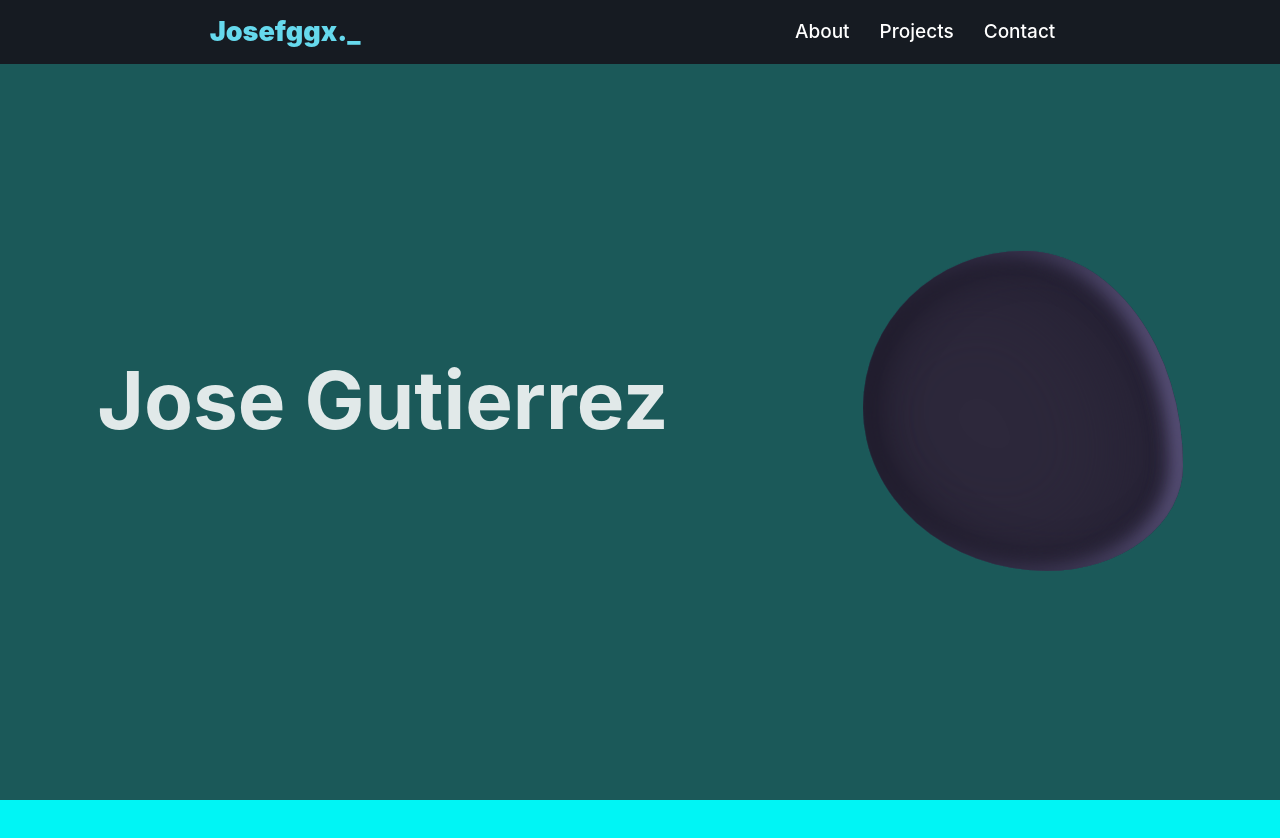
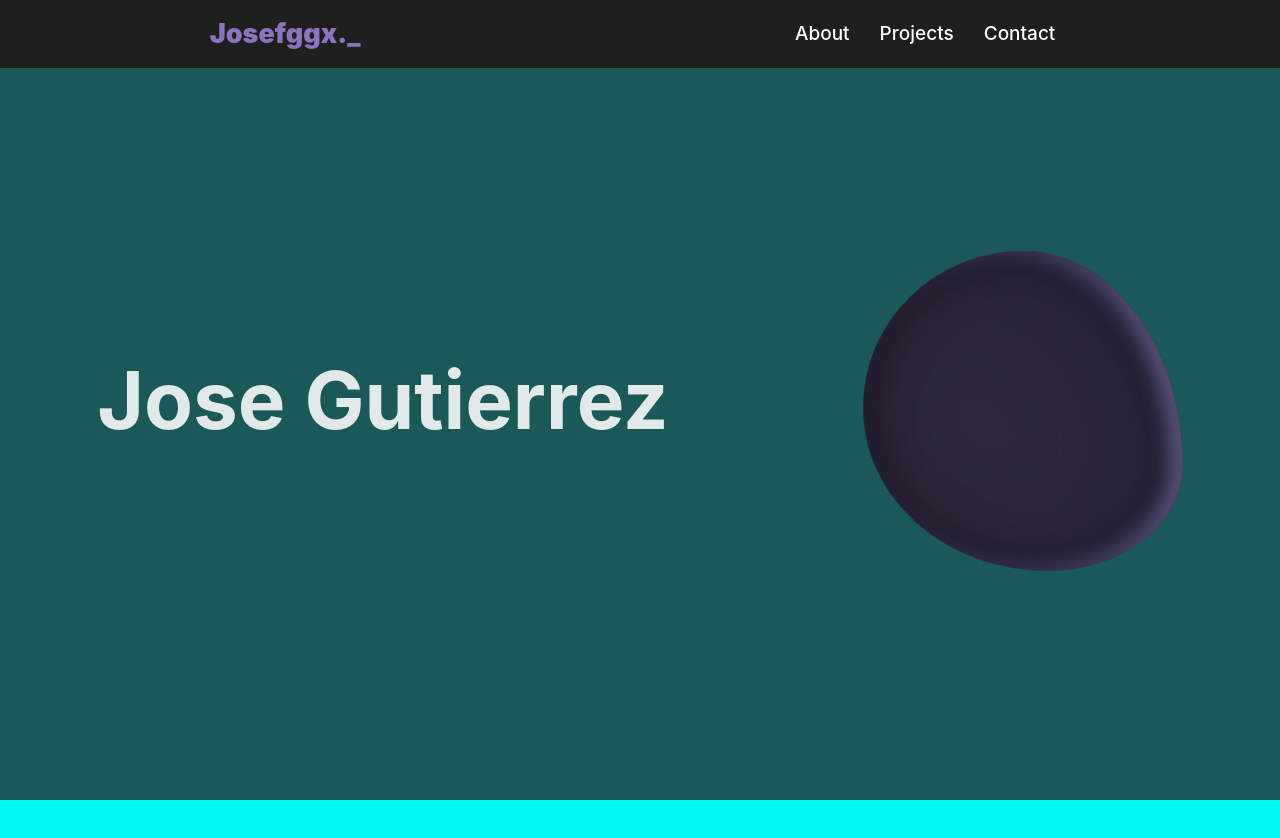
Before and after one commit to josefggx/Portfolio, a React (Vite) app: page / in a window 1280 px wide. Shown: the top 838 px of the page. Built offline with nearby package versions, Linux system fonts and the light colour scheme.

Commit message:
💄 update: Styles for navbar

```diff
--- a/src/components/Navbar/Navbar.scss
+++ b/src/components/Navbar/Navbar.scss
@@ -3,14 +3,14 @@
   justify-content: space-around;
   align-items: center;
   position: fixed;
-  height: 64px;
+  height: 68px;
   width: 100%;
-  background-color: #161b22;
+  background-color: #1f1f1f;
 
   & .navbar__logo {
     font-weight: 900;
     font-size: 2.7rem;
-    color: #66d9ed;
+    color: #8d73be;
   }
 
   & .navbar__items > a {
@@ -23,7 +23,7 @@
     transition: all 0.3s linear;
 
     &:hover {
-      color: #66d9ed;
+      color: #bb66ed;
     }
     &::before {
       content: '';
@@ -32,7 +32,7 @@
       bottom: 0;
       width: 0;
       height: 1px;
-      background: #66d9ed;
+      background: #c766ed;
       transition: all 0.45s;
     }
     &:hover::before {
```
